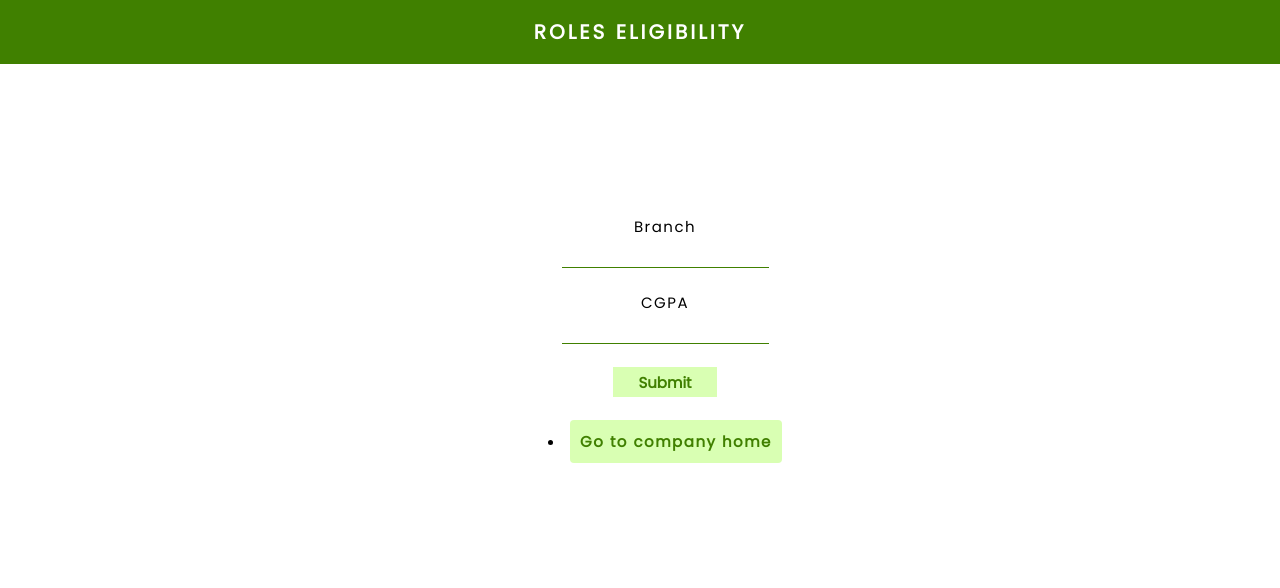
After one commit to sri-1729/placement_system, a Flask app: template app/templates/roles_eligibility.html in a window 1280 px wide. The commit adds this page. Shown: the top 588 px of the page. Run offline with Flask 2, Linux system fonts and the light colour scheme; the template is opened without the code that fills it: values that come from a table or form of the project are taken from there, others are empty.

Commit message:
adds roles_eligibility

```diff
--- a/app/role/forms.py
+++ b/app/role/forms.py
@@ -19,3 +19,8 @@ class ScheduleForm(FlaskForm):
 	test_link = StringField('Test Link', validators = [DataRequired()], render_kw = {'autocomplete':'off', 'class':'input-form'})
 	interview_link = StringField('Interview Link', validators = [DataRequired()], render_kw = {'autocomplete':'off', 'class':'input-form'})
 	submit = SubmitField('Submit', render_kw = {'class':'submit-button'})
+
+class RolesEligibilityForm(FlaskForm):
+	branch = StringField('Branch', validators = [DataRequired()], render_kw = {'autocomplete':'off', 'class':'input-form'})
+	cgpa = DecimalField('CGPA', validators = [DataRequired()],rounding=2, render_kw = {'class':'input-form'})
+	submit = SubmitField('Submit', render_kw = {'class':'submit-button'})
--- a/app/templates/home.html
+++ b/app/templates/home.html
@@ -40,6 +40,7 @@
 <ul class="function">
 <li><a href="{{ url_for('profile.edit_profile')}}" class="link-button">Edit Your Profile</a></li>
 <li><a href="#" class="link-button">View Your Profile</a></li>
+<li><a href="#" class="link-button">Eligible Roles</a></li>
 </ul>
 </div>
 {% elif session['user']['type_'] == 'company' %}
--- /dev/null
+++ b/app/templates/roles_eligibility.html
@@ -0,0 +1,36 @@
+{% extends "base.html" %}
+
+{% block title %}Register{% endblock %}
+{% block head %}
+
+<link rel="stylesheet" type = text/css href="{{ url_for('static', filename='style.css') }}">
+<link rel="stylesheet" type = text/css href="{{ url_for('static', filename='fstyles.css') }}">
+<link rel="preconnect" href="https://fonts.googleapis.com">
+<link rel="preconnect" href="https://fonts.gstatic.com" crossorigin>
+<link href="https://fonts.googleapis.com/css2?family=Poppins&display=swap" rel="stylesheet">
+{% endblock %}
+
+{% block body %}
+<nav>
+	<div class="logo">
+		<h4>Roles Eligibility</h4>
+	</div>
+</nav>
+<div class = 'div-form'>
+<form method="POST" class = 'Lform'>
+	<ol>
+	{% for i in res %}
+		<li> {{i['branch']}} {{i['cgpa']}} </li>
+	{% endfor %}
+	</ol>
+	{{ form.hidden_tag() }}
+	{{ form.branch.label }} {{ form.branch() }}
+	<br>
+	{{ form.cgpa.label }} {{ form.cgpa() }}
+	<br>
+	{{ form.submit() }}
+	<br>
+</form>
+<li><a href="{{ url_for('main.home')}}" class="link-button"> Go to company home</a></li>
+</div>
+{% endblock %}
```
Also changed, not shown: app/role/views.py (+23 -4 lines).
